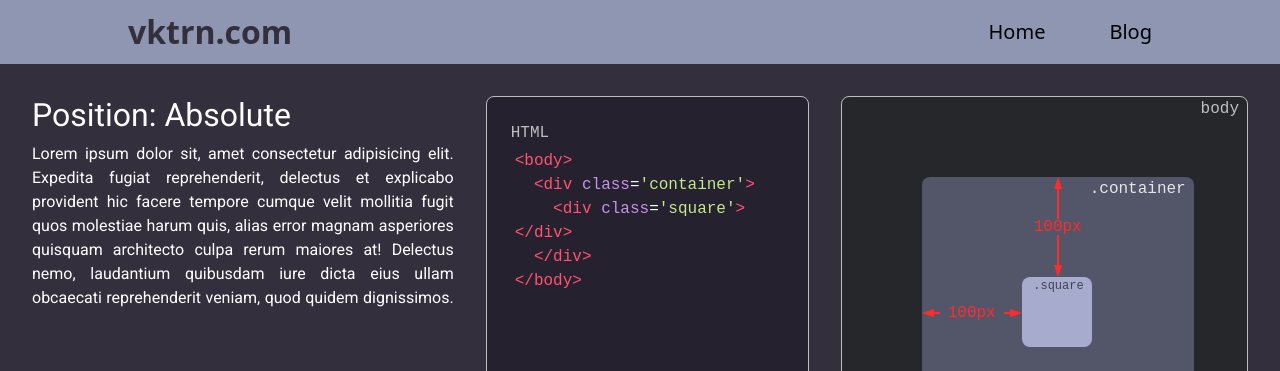
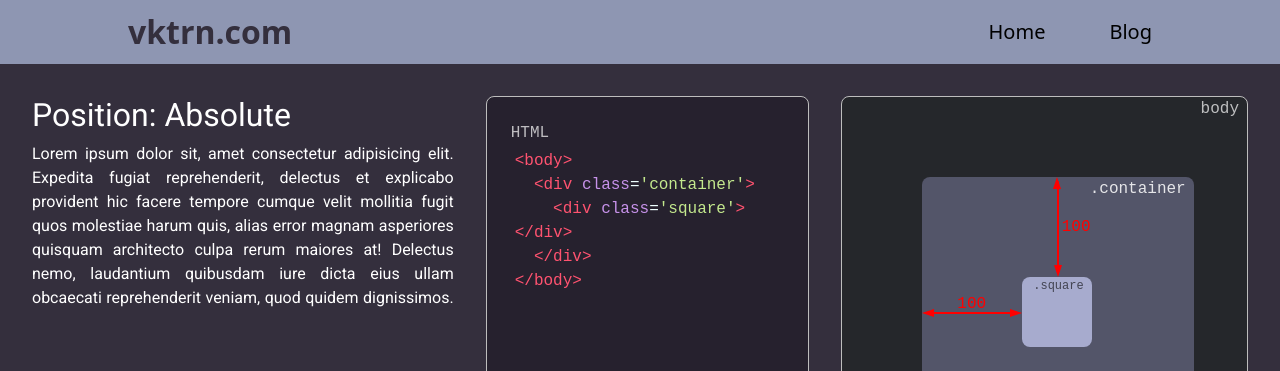
Before and after one commit to VKTRN/Portfolio, a React (Create React App) app: page /blog in a window 1280 px wide. Shown: the top 371 px of the page. Built offline with nearby package versions, Linux system fonts and the light colour scheme.

Commit message:
fixed all measure bugs

```diff
--- a/src/components/HorizontalMeasure.jsx
+++ b/src/components/HorizontalMeasure.jsx
@@ -8,14 +8,8 @@ function add_px(value,px){
   return pixelToNum(value) + px + "px";
 }
 
-function copy_object(target){
-  let object = {};
-
-  Object.entries(target).forEach(entry => {
-      object[entry[0]] = entry[1]
-  })
-
-  return object
+function toPixel(value){
+  return value + "px";
 }
 
 function getWindowDimensions() {
@@ -38,82 +32,65 @@ function useWindowDimensions() {
   return windowDimensions;
 }
 
-function HorizontalMeasure(props) {
+function HorizontalMeasure({top, length, position}) {
 
   const [offsetX, setOffsetX] = useState(0)
   const [offsetY, setOffsetY] = useState(0)
   const windowDimensions      = useWindowDimensions()
-
-
-    function line_inner(style_parent, style_child) {
-
-        // horizontal measure when measure is big enough to fit value
-
-        return(
-            <div className="measure x ease" style={style_parent}>
-                <span className="arrow-left ease"></span>
-                <div className="measure-shaft x ease" style={style_child}>
-                    <span className="measure-line ease"></span>
-                    <span className="measure-value ease">{props.length}</span>
-                    <span className="measure-line ease"></span>
-                </div>
-                <span className="arrow-right"></span>
-            </div>
-        )
-    }
-
-    function line_outer(style_parent, style_child) {
-
-        // horizontal measure when measure is to small to fit value
-
-        return(
-            <div className="measure x ease" style={style_parent}>
-                <div className="arrow-right ease"></div>
-                <div className="measure-line ease" style={style_child}></div>
-                <div className="arrow-left ease"></div>
-                <span className="measure-value ease">{props.length}</span>
-            </div>
-        )
-    }
+  const [small, set_small]    = useState(false)
 
   useEffect(() => {
 
       // sets the offset of the lines with respect to the property position of the div screen
       // whenever position is changed
 
-        if (props.position === "relative"){
+      if (position === "relative"){
         const x = document.querySelector(".container").getBoundingClientRect().x;
         const y = document.querySelector(".container").getBoundingClientRect().y;
         setOffsetX(x);
         setOffsetY(y);
       }
 
-        if (props.position === "static"){
+      if (position === "static"){
           const x = document.querySelector(".code-display").getBoundingClientRect().x;
           const y = document.querySelector(".code-display").getBoundingClientRect().y;
           setOffsetX(x);
           setOffsetY(y);
       }
-    }, [props.position, windowDimensions])
+  }, [position, windowDimensions])
 
-    let style = copy_object(props.style) // copy style-object to add some styles
-    style.top = add_px(style.top, offsetY)
 
-    if(pixelToNum(props.length)>=70){ // if measure is bigger than 70px, value fits in measure
-        style.width = props.length;
-        style.left  = offsetX;
-        return line_inner(style);
+  let len    = Math.abs(length)
+  let line_x = offsetX
+  let rotation1 = "scaleX(1)"
+  let rotation2 = "scaleX(1)"
+
+  const length_is_negative = length < 0
+  const length_is_long = Math.abs(length) > 70
+
+  if(length_is_long){
+    len -= 8
+    line_x += 4
   }
-    else{ // else value is rendered outside measure
-
-        const value = pixelToNum(props.length);
-        style.left  = offsetX - 8
-
-        value < 0 ? style.left += value : style.left += 0;
-
-        return line_outer(style, {width:Math.abs(value)});
+  else{
+    rotation1 = "translateX(-6px) scaleX(-1)"
+    rotation2 = "translateX(6px) scaleX(-1)"
   }
 
+  if(length_is_negative){
+    line_x += length
+  }
+
+
+  return(
+    <>
+      <div className="measure-x"  style={{width:len, left:line_x, top:top+offsetY+35 }}>
+        <div className="arrow-left"  style={{transform: rotation1}}></div>
+        <div className="value">{length}</div>
+        <div className="arrow-right" style={{transform: rotation2}}></div>
+      </div>
+    </>
+  )
 }
 
 export default HorizontalMeasure
--- a/src/components/VerticalMeasure.jsx
+++ b/src/components/VerticalMeasure.jsx
@@ -1,7 +1,6 @@
 import React, {useState ,useEffect} from 'react'
 
 function pixelToNum(value){
-
   return parseInt(value.replace(/px/,""))
 }
 
@@ -9,14 +8,8 @@ function add_px(value,px){
   return pixelToNum(value) + px + "px";
 }
 
-function copy_object(target){
-  let object = {};
-
-  Object.entries(target).forEach(entry => {
-      object[entry[0]] = entry[1]
-  })
-
-  return object
+function toPixel(value){
+  return value + "px";
 }
 
 function getWindowDimensions() {
@@ -39,82 +32,65 @@ function useWindowDimensions() {
   return windowDimensions;
 }
 
-function VerticalMeasure(props) {
+function VerticalMeasure({left, length, position}) {
 
   const [offsetX, setOffsetX] = useState(0)
   const [offsetY, setOffsetY] = useState(0)
   const windowDimensions      = useWindowDimensions()
-
-
-    function line_inner(style_parent, style_child) {
-
-        // horizontal measure when measure is big enough to fit value
-
-        return(
-            <div className="measure y ease" style={style_parent}>
-                <span className="arrow-up ease"></span>
-                <div className="measure-shaft y ease" style={style_child}>
-                    <span className="measure-line ease"></span>
-                    <span className="measure-value ease">{props.length}</span>
-                    <span className="measure-line ease"></span>
-                </div>
-                <span className="arrow-down"></span>
-            </div>
-        )
-    }
-
-    function line_outer(style_parent, style_child) {
-
-        // horizontal measure when measure is to small to fit value
-
-        return(
-            <div className="measure y ease" style={style_parent}>
-                <div className="arrow-down ease"></div>
-                <div className="measure-line ease" style={style_child}></div>
-                <div className="arrow-up ease"></div>
-                <span className="measure-value ease">{props.length}</span>
-            </div>
-        )
-    }
+  const [small, set_small]    = useState(false)
 
   useEffect(() => {
 
       // sets the offset of the lines with respect to the property position of the div screen
       // whenever position is changed
 
-        if (props.position === "relative"){
+      if (position === "relative"){
         const x = document.querySelector(".container").getBoundingClientRect().x;
         const y = document.querySelector(".container").getBoundingClientRect().y;
         setOffsetX(x);
         setOffsetY(y);
       }
 
-        if (props.position === "static"){
+      if (position === "static"){
           const x = document.querySelector(".code-display").getBoundingClientRect().x;
           const y = document.querySelector(".code-display").getBoundingClientRect().y;
           setOffsetX(x);
           setOffsetY(y);
       }
-    }, [props.position, windowDimensions])
+  }, [position, windowDimensions])
 
-    let style = copy_object(props.style) // copy style-object to add some styles
-    style.left = add_px(style.left, offsetX)
 
-    if(pixelToNum(props.length)>=70){ // if measure is bigger than 70px, value fits in measure
-        style.height = props.length;
-        style.top  = offsetY;
-        return line_inner(style);
+  let len    = Math.abs(length)
+  let line_y = offsetY
+  let rotation1 = "scaleX(1)"
+  let rotation2 = "scaleX(1)"
+
+  const length_is_negative = length < 0
+  const length_is_long = Math.abs(length) > 70
+
+  if(length_is_long){
+    len -= 8
+    line_y += 4
   }
-    else{ // else value is rendered outside measure
-
-        const value = pixelToNum(props.length);
-        style.top  = offsetY - 8
-
-        value < 0 ? style.top += value : style.top += 0;
-
-        return line_outer(style, {height:Math.abs(value), flex:"initial"});
+  else{
+    rotation1 = "translateY(-6px) scaleY(-1)"
+    rotation2 = "translateY(6px) scaleY(-1)"
   }
 
+  if(length_is_negative){
+    line_y += length
+  }
+
+
+  return(
+    <>
+      <div className="measure-y"  style={{height:len, top:line_y, left:left+offsetX+35 }}>
+        <div className="arrow-up"  style={{transform: rotation1}}></div>
+        <div className="value">{length}</div>
+        <div className="arrow-down" style={{transform: rotation2}}></div>
+      </div>
+    </>
+  )
 }
 
 export default VerticalMeasure
--- a/src/pages/Blog.jsx
+++ b/src/pages/Blog.jsx
@@ -10,6 +10,7 @@ import HorizontalMeasure from '../components/HorizontalMeasure'
 import VerticalMeasure   from '../components/VerticalMeasure'
 
 function pixelToNum(value){
+  console.log(typeof value);
   return parseInt(value.replace(/px/,""))
 }
 
@@ -17,15 +18,9 @@ function add_px(value,px){
   return pixelToNum(value) + px + "px";
 }
 
-// function copy_object(target){
-//   let object = {};
-
-//   Object.entries(target).forEach(entry => {
-//       object[entry[0]] = entry[1]
-//   })
-
-//   return object
-// }
+function toPixel(value){
+  return value + "px";
+}
 
 function addDeclaration(css_string, property, value){
   return css_string+"\n  "+property+": "+value+";"
@@ -80,16 +75,16 @@ function Blog() {
   function move(direction){
     switch (direction) {
       case "left":
-        setPropertyValue(add_px(left, -50), "left", "square")
+        setPropertyValue(toPixel(left -50), "left", "square")
         break;
       case "right":
-        setPropertyValue(add_px(left, 50), "left", "square")
+        setPropertyValue(toPixel(left+ 50), "left", "square")
         break;
       case "up":
-        setPropertyValue(add_px(top, -50), "top", "square")
+        setPropertyValue(toPixel(top -50), "top", "square")
         break;
       case "down":
-        setPropertyValue(add_px(top, 50), "top", "square")
+        setPropertyValue(toPixel(top+ 50), "top", "square")
         break;
       default:
         break;
@@ -98,14 +93,14 @@ function Blog() {
 
   const [html, setHtml]          = useState(initial_html)
   const [css, setCss]            = useState(initial_css)
-  const [left, set_left]         = useState("100px")
-  const [top, set_top]           = useState("100px")
+  const [left, set_left]         = useState(100)
+  const [top, set_top]           = useState(100)
   const [position, set_position] = useState("relative")
   const ref_square               = useRef()
   const ref_display              = useRef()
 
-  const style_line_x     = {top: add_px(top, 35), alignment:"horizontal"};
-  const style_line_y     = {left:add_px(left,35), alignment:"vertical"};
+  // const top_of_x_line     = add_px(top, 35);
+  // const style_line_y     = {left:add_px(left,35)};
 
   useEffect(() => {
     function getPropertyValue(property, selector){
@@ -119,10 +114,8 @@ function Blog() {
       return value
     }
 
-
-
-    set_left(getPropertyValue("left", "square"))
-    set_top(getPropertyValue("top", "square"))
+    set_left(pixelToNum(getPropertyValue("left", "square")))
+    set_top(pixelToNum(getPropertyValue("top", "square")))
     set_position(getPropertyValue("position", "container"))
   },[css])
 
@@ -177,8 +170,8 @@ function Blog() {
             </div>
           </div>
           <span className="name2">.container</span>
-          <HorizontalMeasure style = {style_line_x} length = {left} position={position}/>
-          <VerticalMeasure   style = {style_line_y} length = {top}  position={position}/>
+          <HorizontalMeasure top={top} length = {left} position={position}/>
+          <VerticalMeasure left={left} length = {top} position={position}/>
         </div>
       </div>
 
--- a/src/scss/_measure.scss
+++ b/src/scss/_measure.scss
@@ -10,7 +10,13 @@ $color:rgb(255, 44, 44);
   align-items: center;
   font-size: $font-size;
   z-index: 8;
+  transition: all 300ms;
 
+}
+
+.x {
+  flex-direction: row;
+  height: 2px;
 }
 
 .measure-shaft {
@@ -27,10 +33,7 @@ $color:rgb(255, 44, 44);
   width: 2px;
 }
 
-.x {
-  flex-direction: row;
-  height: 2px;
-}
+
 
 .y {
   flex-direction: column;
@@ -44,12 +47,11 @@ $color:rgb(255, 44, 44);
   align-items: center;
   justify-content: center;
   font-size: $font-size;
+  transition: all 300ms;
   height: 2px;
 }
 
-.ease {
-  transition: all 300ms;
-}
+
 
 .arrow-left {
   width: 0;
@@ -57,6 +59,8 @@ $color:rgb(255, 44, 44);
   border-top: calc(3px * $scale) solid transparent;
   border-bottom: calc(3px * $scale) solid transparent;
   border-right: calc(8px * $scale) solid $color;
+  transition: all 300ms;
+  transform: scaleX(1);
 }
 
 .arrow-right {
@@ -64,8 +68,10 @@ $color:rgb(255, 44, 44);
   height: 0;
   border-top: calc(3px * $scale) solid transparent;
   border-bottom: calc(3px * $scale) solid transparent;
+  transition: all 300ms;
 
   border-left: calc(8px * $scale) solid $color;
+  transform: scaleX(1);
 }
 
 .arrow-up {
@@ -73,7 +79,6 @@ $color:rgb(255, 44, 44);
   height: 0;
   border-left: calc(3px * $scale) solid transparent;
   border-right: calc(3px * $scale) solid transparent;
-
   border-bottom: calc(8px * $scale) solid $color;
 }
 
@@ -82,6 +87,9 @@ $color:rgb(255, 44, 44);
   height: 0;
   border-left: calc(3px * $scale) solid transparent;
   border-right: calc(3px * $scale) solid transparent;
-
   border-top: calc(8px * $scale) solid $color;
 }
+
+.hidden{
+  font-size: 0rem;
+}
--- /dev/null
+++ b/src/scss/_test.scss
@@ -0,0 +1,88 @@
+$scale:1.5;
+$color:red;
+
+.measure-x{
+  height:2px;
+  background-color: red;
+  position:fixed;
+  transition: all 300ms;
+  border-radius: 3px;
+
+  .value{
+    color:red;
+    position: absolute;
+    left:50%;
+    top:-20px;
+    transform: translate(-50%, 0);
+  }
+
+  .arrow-left {
+    position:absolute;
+    width: 0;
+    height: 0;
+    left:-4px;
+    top:-3.5px;
+    border-top: calc(3px * $scale) solid transparent;
+    border-bottom: calc(3px * $scale) solid transparent;
+    border-right: calc(8px * $scale) solid $color;
+    transition: all 300ms;
+    transform: scaleX(1);
+  }
+
+  .arrow-right {
+    position:absolute;
+    width: 0;
+    height: 0;
+    right:-4px;
+    top:-3.5px;
+    border-top: calc(3px * $scale) solid transparent;
+    border-bottom: calc(3px * $scale) solid transparent;
+    transition: all 300ms;
+
+    border-left: calc(8px * $scale) solid $color;
+    transform: scaleX(1);
+  }
+}
+
+.measure-y{
+  width:2px;
+  background-color: red;
+  position:fixed;
+  transition: all 300ms;
+  border-radius: 3px;
+
+  .value{
+    color:red;
+    position: absolute;
+    top:50%;
+    left:5px;
+    transform: translate(0%, -50%);
+  }
+
+  .arrow-up {
+    position:absolute;
+    width: 0;
+    height: 0;
+    top:-4px;
+    left:-3.5px;
+    border-left: calc(3px * $scale) solid transparent;
+    border-right: calc(3px * $scale) solid transparent;
+    border-bottom: calc(8px * $scale) solid $color;
+    transition: all 300ms;
+    transform: scaleX(1);
+  }
+
+  .arrow-down {
+    position:absolute;
+    width: 0;
+    height: 0;
+    right:-3.5px;
+    bottom:-4px;
+    border-left: calc(3px * $scale) solid transparent;
+    border-right: calc(3px * $scale) solid transparent;
+    border-top: calc(8px * $scale) solid $color;
+    transition: all 300ms;
+
+    transform: scaleX(1);
+  }
+}
--- a/src/scss/custom.scss
+++ b/src/scss/custom.scss
@@ -30,4 +30,5 @@ $input-border-width: 0rem;
 @import './_header';
 @import './_footer';
 @import './_editor';
-@import './_measure';
+// @import './_measure';
+@import './_test';
```
Lines whose indentation alone changed are shown as unchanged.
